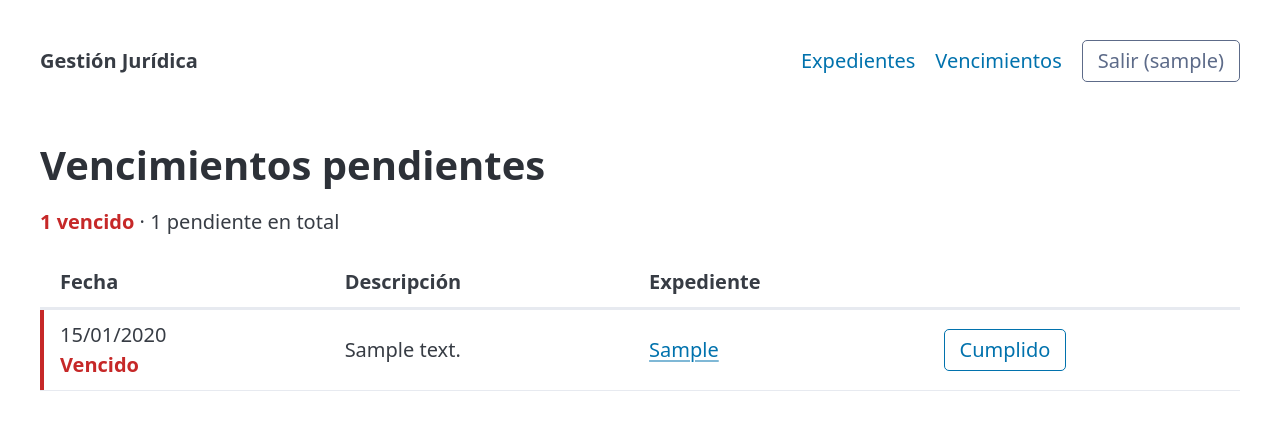
After one commit to joaquintomasrana/gestion-juridica-web, a Django app: page /vencimientos/ in a window 1280 px wide. The commit adds this page. Shown: the top 430 px of the page. Run offline with Django 5.2, Linux system fonts and the light colour scheme; a user stored in the database is signed in; tables that the repository leaves empty hold one stand-in row (values such as "Sample post").

Commit message:
Agregar panel de vencimientos pendientes

```diff
--- a/expedientes/models.py
+++ b/expedientes/models.py
@@ -1,3 +1,4 @@
+from datetime import timedelta
 from decimal import Decimal
 
 from django.conf import settings
@@ -114,9 +115,21 @@ class Vencimiento(models.Model):
     def __str__(self):
         return f"{self.fecha} — {self.descripcion}"
 
+    # Cuántos días antes se avisa que un vencimiento está cerca.
+    DIAS_AVISO = 7
+
     @property
     def esta_vencido(self):
         return self.estado == self.Estado.PENDIENTE and self.fecha < timezone.localdate()
+
+    @property
+    def vence_pronto(self):
+        """Pendiente y dentro de los próximos DIAS_AVISO días (hoy incluido)."""
+        hoy = timezone.localdate()
+        return (
+            self.estado == self.Estado.PENDIENTE
+            and hoy <= self.fecha <= hoy + timedelta(days=self.DIAS_AVISO)
+        )
 
 
 class Honorario(models.Model):
--- a/expedientes/static/expedientes/estilos.css
+++ b/expedientes/static/expedientes/estilos.css
@@ -12,6 +12,10 @@ form.en-linea button { width: auto; margin: 0; padding: 0.25rem 0.75rem; }
 
 /* Vencimientos */
 .vencido { color: #c62828; font-weight: bold; }
+.proximo { color: #b26a00; font-weight: bold; }
+/* En el panel, una franja de color a la izquierda de la fila. */
+tr.fila-vencida td:first-child { box-shadow: inset 4px 0 0 #c62828; }
+tr.fila-proxima td:first-child { box-shadow: inset 4px 0 0 #b26a00; }
 
 /* Botón para acciones destructivas (borrar). */
 button.peligro { background-color: #c62828; border-color: #c62828; }
--- a/expedientes/urls.py
+++ b/expedientes/urls.py
@@ -20,6 +20,7 @@ urlpatterns = [
     path('pasos/<int:pk>/editar/', views.PasoUpdateView.as_view(), name='paso_editar'),
     path('pasos/<int:pk>/eliminar/', views.PasoDeleteView.as_view(), name='paso_eliminar'),
 
+    path('vencimientos/', views.VencimientoListView.as_view(), name='vencimientos'),
     path('expediente/<int:expediente_pk>/vencimientos/nuevo/', views.VencimientoCreateView.as_view(), name='vencimiento_nuevo'),
     path('vencimientos/<int:pk>/editar/', views.VencimientoUpdateView.as_view(), name='vencimiento_editar'),
     path('vencimientos/<int:pk>/eliminar/', views.VencimientoDeleteView.as_view(), name='vencimiento_eliminar'),
--- a/expedientes/views.py
+++ b/expedientes/views.py
@@ -198,6 +198,29 @@ class VencimientoDeleteView(HijoDeleteView):
     titulo = "Eliminar vencimiento"
 
 
+class VencimientoListView(LoginRequiredMixin, ListView):
+    """Panel: vencimientos pendientes de todos los expedientes del usuario."""
+    template_name = "expedientes/vencimiento_list.html"
+    context_object_name = "vencimientos"
+
+    def get_queryset(self):
+        # El dueño se alcanza a través del expediente, como en HijoPropioMixin.
+        # select_related trae el expediente en la misma consulta (evita N+1).
+        # El orden por fecha lo da Meta.ordering del modelo.
+        return Vencimiento.objects.filter(
+            expediente__owner=self.request.user,
+            estado=Vencimiento.Estado.PENDIENTE,
+        ).select_related("expediente")
+
+    def get_context_data(self, **kwargs):
+        context = super().get_context_data(**kwargs)
+        vencimientos = context["vencimientos"]
+        context["cantidad_vencidos"] = sum(1 for v in vencimientos if v.esta_vencido)
+        context["cantidad_proximos"] = sum(1 for v in vencimientos if v.vence_pronto)
+        context["dias_aviso"] = Vencimiento.DIAS_AVISO
+        return context
+
+
 class VencimientoCumplirView(LoginRequiredMixin, View):
     """Acción rápida: solo POST (un GET responde 405)."""
 
@@ -208,6 +231,9 @@ class VencimientoCumplirView(LoginRequiredMixin, View):
         vencimiento.estado = Vencimiento.Estado.CUMPLIDO
         vencimiento.save(update_fields=["estado"])
         messages.success(request, "Vencimiento marcado como cumplido.")
+        # Se compara contra un valor fijo: nunca se redirige a una URL que mande el usuario.
+        if request.POST.get("volver") == "panel":
+            return redirect("expedientes:vencimientos")
         return redirect(vencimiento.expediente)
 
 
--- a/templates/base.html
+++ b/templates/base.html
@@ -19,6 +19,7 @@
             <ul>
                 {% if user.is_authenticated %}
                     <li><a href="{% url 'expedientes:lista' %}">Expedientes</a></li>
+                    <li><a href="{% url 'expedientes:vencimientos' %}">Vencimientos</a></li>
                     <li>
                         <form method="post" action="{% url 'logout' %}" class="en-linea">
                             {% csrf_token %}
--- a/templates/expedientes/expediente_detail.html
+++ b/templates/expedientes/expediente_detail.html
@@ -72,7 +72,7 @@
             {% for vencimiento in expediente.vencimientos.all %}
                 <li>
                     {{ vencimiento.fecha|date:"d/m/Y" }} — {{ vencimiento.descripcion }} ({{ vencimiento.get_estado_display }})
-                    {% if vencimiento.esta_vencido %}<span class="vencido">Vencido</span>{% endif %}
+                    {% if vencimiento.esta_vencido %}<span class="vencido">Vencido</span>{% elif vencimiento.vence_pronto %}<span class="proximo">Próximo</span>{% endif %}
                     <span class="acciones">
                         {% if vencimiento.estado == "pendiente" %}
                             <form method="post" action="{% url 'expedientes:vencimiento_cumplir' vencimiento.pk %}" class="en-linea">
--- /dev/null
+++ b/templates/expedientes/vencimiento_list.html
@@ -0,0 +1,58 @@
+{% extends "base.html" %}
+{% block titulo %}Vencimientos{% endblock %}
+{% block contenido %}
+
+    <div class="encabezado">
+        <h1>Vencimientos pendientes</h1>
+    </div>
+
+    {% if vencimientos %}
+        <p>
+            {% if cantidad_vencidos %}<span class="vencido">{{ cantidad_vencidos }} vencido{{ cantidad_vencidos|pluralize }}</span> · {% endif %}
+            {% if cantidad_proximos %}<span class="proximo">{{ cantidad_proximos }} en los próximos {{ dias_aviso }} días</span> · {% endif %}
+            {{ vencimientos|length }} pendiente{{ vencimientos|length|pluralize }} en total
+        </p>
+    {% endif %}
+
+    <div class="overflow-auto">
+        <table>
+            <thead>
+                <tr>
+                    <th>Fecha</th>
+                    <th>Descripción</th>
+                    <th>Expediente</th>
+                    <th></th>
+                </tr>
+            </thead>
+            <tbody>
+                {% for vencimiento in vencimientos %}
+                    <tr class="{% if vencimiento.esta_vencido %}fila-vencida{% elif vencimiento.vence_pronto %}fila-proxima{% endif %}">
+                        <td>
+                            {{ vencimiento.fecha|date:"d/m/Y" }}
+                            {% if vencimiento.esta_vencido %}
+                                <br><span class="vencido">Vencido</span>
+                            {% elif vencimiento.vence_pronto %}
+                                <br><span class="proximo">Próximo</span>
+                            {% endif %}
+                        </td>
+                        <td>{{ vencimiento.descripcion }}</td>
+                        <td>
+                            <a href="{% url 'expedientes:detalle' vencimiento.expediente.pk %}">{{ vencimiento.expediente.caratula }}</a>
+                        </td>
+                        <td>
+                            <form method="post" action="{% url 'expedientes:vencimiento_cumplir' vencimiento.pk %}" class="en-linea">
+                                {% csrf_token %}
+                                {# Después de marcarlo, volver a este panel y no al expediente. #}
+                                <input type="hidden" name="volver" value="panel">
+                                <button type="submit" class="outline">Cumplido</button>
+                            </form>
+                        </td>
+                    </tr>
+                {% empty %}
+                    <tr><td colspan="4">No tenés vencimientos pendientes.</td></tr>
+                {% endfor %}
+            </tbody>
+        </table>
+    </div>
+
+{% endblock %}
```
Also changed, not shown: expedientes/tests.py (+90 -0 lines).
